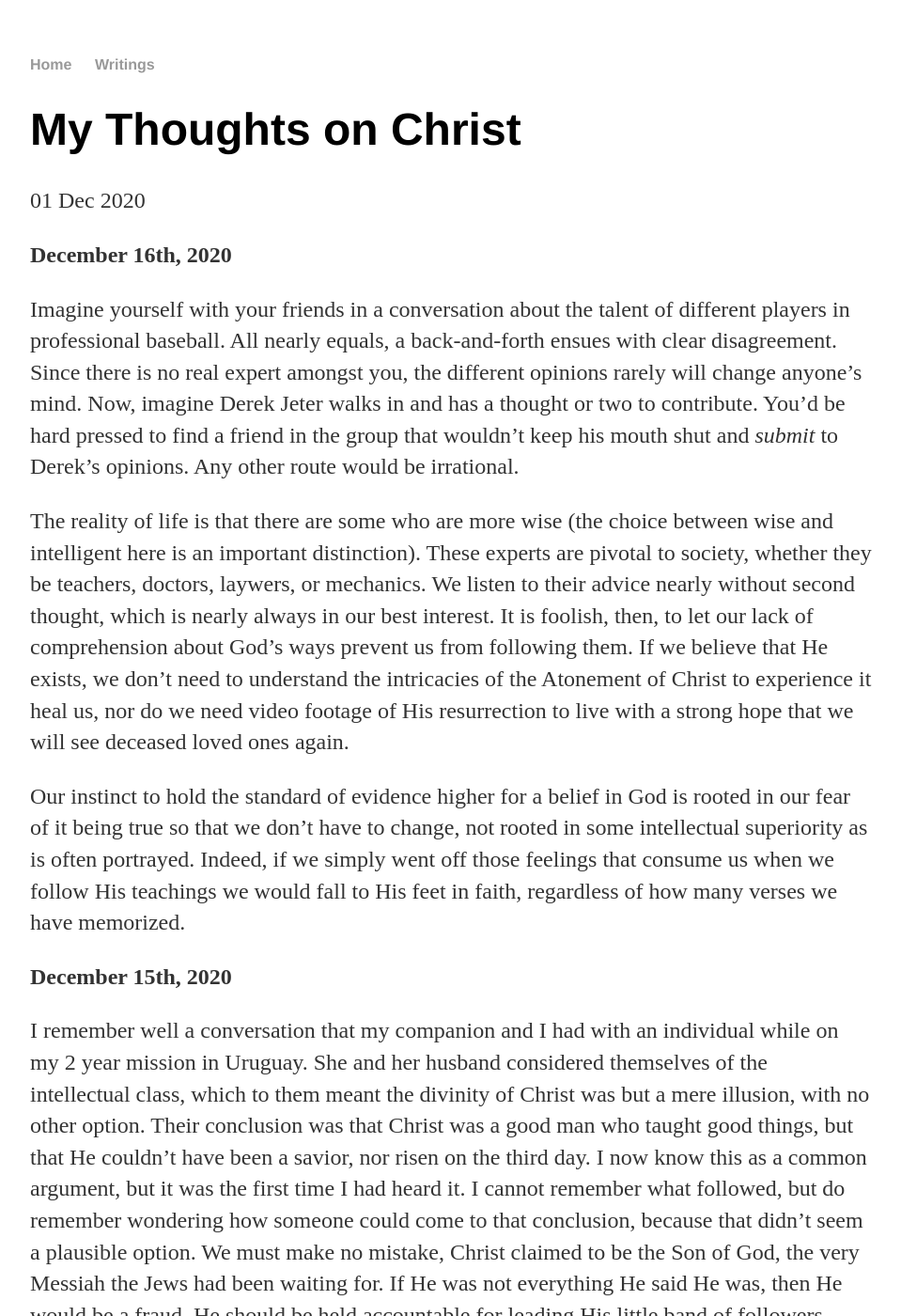
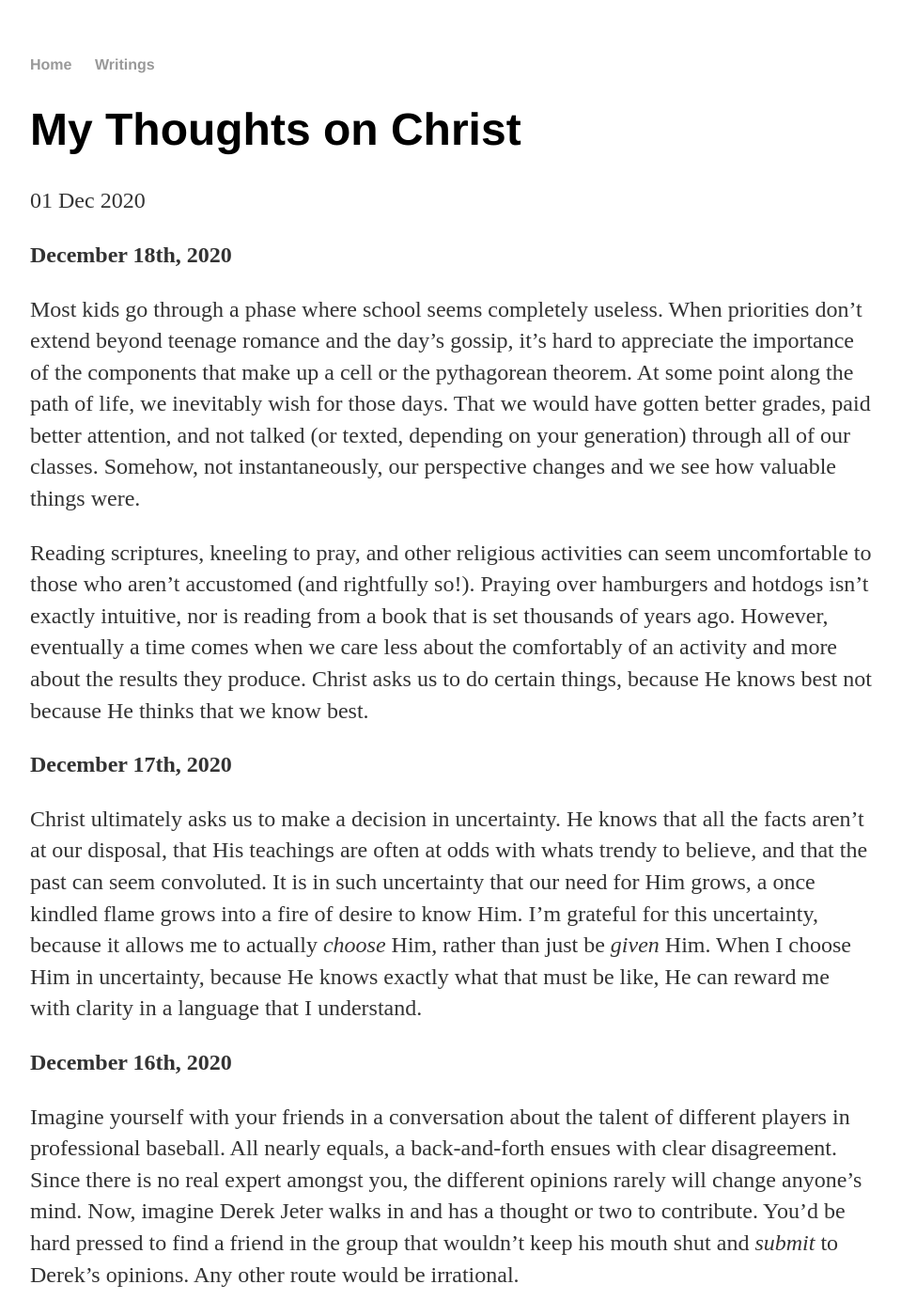
Before and after one commit to huntermaxfield/huntermaxfield.github.io, a Jekyll site: the page built from _posts/2020-12-01-christmas-posts-2020.md, in a window 1280 px wide and 1400 px high. Shown: the whole window at 94% size, without its empty margins (160-1119 px from the left). Built offline with Jekyll 4.4.1, drawn with Linux system fonts in a browser that asks for light colours.

Commit message:
new posts

```diff
--- a/_posts/2020-12-01-christmas-posts-2020.md
+++ b/_posts/2020-12-01-christmas-posts-2020.md
@@ -2,6 +2,20 @@
 layout: post
 title: "My Thoughts on Christ"
 ---
+
+**December 18th, 2020**
+
+Most kids go through a phase where school seems completely useless.  When priorities don't extend beyond teenage romance and the day's gossip, it's hard to appreciate the importance of the components that make up a cell or the pythagorean theorem.  At some point along the path of life, we inevitably wish for those days.  That we would have gotten better grades, paid better attention, and not talked (or texted, depending on your generation) through all of our classes.  Somehow, not instantaneously, our perspective changes and we see how valuable things were.
+
+Reading scriptures, kneeling to pray, and other religious activities can seem uncomfortable to those who aren't accustomed (and rightfully so!).  Praying over hamburgers and hotdogs isn't exactly intuitive, nor is reading from a book that is set thousands of years ago.  However, eventually a time comes when we care less about the comfortably of an activity and more about the results they produce.  Christ asks us to do certain things, because He knows best not because He thinks that we know best.
+
+
+
+**December 17th, 2020**
+
+Christ ultimately asks us to make a decision in uncertainty.  He knows that all the facts aren't at our disposal, that His teachings are often at odds with whats trendy to believe, and that the past can seem convoluted.  It is in such uncertainty that our need for Him grows, a once kindled flame grows into a fire of desire to know Him.  I'm grateful for this uncertainty, because it allows me to actually *choose* Him, rather than just be *given* Him.  When I choose Him in uncertainty, because He knows exactly what that must be like, He can reward me with clarity in a language that I understand.
+
+
 
 **December 16th, 2020**
 
```
